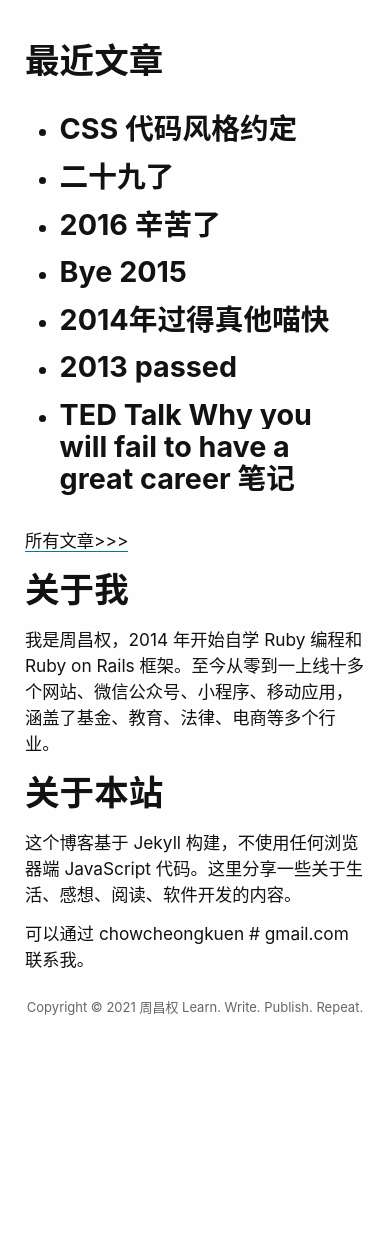
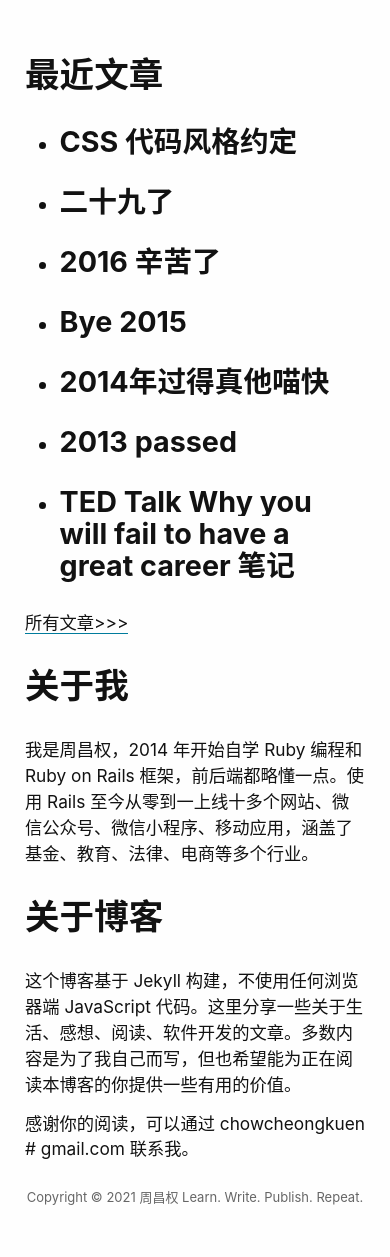
Before and after one commit to chowcheongkuen/chowcheongkuen.github.io, a Jekyll site: the page built from index.html, in a window 390 px wide. Built offline with Jekyll 4.4.1, drawn with Linux system fonts in a browser that asks for light colours; before the commit the page ends 1067 px from its top, so only the background shows below that.

Commit message:
feat: Update layout and style

```diff
--- a/_includes/about.html
+++ /dev/null
@@ -1,9 +0,0 @@
-<h1>关于我</h1>
-
-<p>我是周昌权，2014 年开始自学 Ruby 编程和 Ruby on Rails 框架。至今从零到一上线十多个网站、微信公众号、小程序、移动应用，涵盖了基金、教育、法律、电商等多个行业。</p>
-
-<h1>关于本站</h1>
-
-<p>这个博客基于 Jekyll 构建，不使用任何浏览器端 JavaScript 代码。这里分享一些关于生活、感想、阅读、软件开发的内容。</p>
-
-<p>可以通过 chowcheongkuen # gmail.com 联系我。</p>
--- a/_layouts/home.html
+++ b/_layouts/default.html
@@ -4,7 +4,7 @@
     <meta charset="utf-8">
     <meta name="viewport" content="width=device-width,initial-scale=1,maximum-scale=1">
     <title>{{ page.title | default: site.title  }}</title>
-    <link rel="stylesheet" href="/assets/css/styles.css">
+    <link rel="stylesheet" href="/assets/css/default.css">
   </head>
   <body>
     {{ content }}
--- a/_layouts/post.html
+++ b/_layouts/post.html
@@ -4,7 +4,7 @@
     <meta charset="utf-8">
     <meta name="viewport" content="width=device-width,initial-scale=1,maximum-scale=1">
     <title>{{ page.title | default: site.title  }}</title>
-    <link rel="stylesheet" href="/assets/css/styles.css">
+    <link rel="stylesheet" href="/assets/css/blog.css">
   </head>
   <body>
     <article>
@@ -15,7 +15,7 @@
       {{ content }}
 
       <p class="p-final">
-        <a href="/blog" class="back">Go back</a>
+        <a href="/blog">&lt;&lt;&lt;文章列表</a>
       </p>
     </article>
     {% include footer.html %}
--- a/_sass/main.scss
+++ b/_sass/_common.scss
@@ -24,7 +24,6 @@ body {
 }
 
 ul {
-  overflow: hidden;
   padding-left: 2em;
 }
 
@@ -45,7 +44,6 @@ a {
 
 h1, h2, h3, h4 {
   line-height: 1.125;
-  max-width: 800px;
 }
 
 h2 a, h3 a, h4 a {
@@ -58,81 +56,14 @@ h2 a:hover, h3 a:hover, h4 a:hover {
 
 h1 {
   font-size: 2rem;
-  margin: 5% auto;
+  margin: 1.8rem auto;
 }
 
 h2 {
   font-size: 1.66rem;
-  margin: 5% auto;
+  margin: 1.6rem auto;
 }
 
 h3 {
   font-size: 1.25rem;
 }
-
-pre {
-  overflow-x: auto;
-  padding: 1rem;
-  border: 1px solid;
-  border-radius: 0.33rem;
-}
-
-code {
-  font-family: Menlo, Monaco, Consolas, "Andale Mono", "lucida console", "Courier New", monospace;
-  font-size: 0.85em;
-}
-
-.link {
-  font-size: 1.3rem;
-  line-height: 1.125;
-  max-width: 800px;
-  margin: 5% auto;
-}
-
-.back {
-  font-size: 1.25rem;
-  border-radius: 0.33em;
-  background: #111;
-  color: #fefefe;
-  padding: 0.75rem;
-  border: 0;
-}
-
-.p-final {
-  padding-top: 2rem;
-  padding-bottom: 2rem;
-}
-
-.date {
-  margin-top: -1rem;
-  margin-bottom: 2rem;
-}
-
-@media screen and (max-width: 45em) {
-  body {
-    padding: 25px;
-  }
-
-  body a {
-    hyphens: auto;
-  }
-
-  h1 {
-   margin-left: 0;
-   max-width: 75%;
-  }
-
-  code {
-    word-break: break-all;
-  }
-}
-
-@media print {
-  a {
-    border: 0;
-  }
-
-  pre code {
-    white-space: pre-wrap !important;
-  }
-}
--- /dev/null
+++ b/_sass/_index.scss
@@ -0,0 +1,5 @@
+.link {
+  font-size: 1.3rem;
+  line-height: 1.125;
+  margin: 1rem auto;
+}
--- /dev/null
+++ b/_sass/_post.scss
@@ -0,0 +1,31 @@
+
+pre {
+  overflow-x: auto;
+  padding: 1rem;
+  border: 1px solid;
+  border-radius: 0.33rem;
+}
+
+code {
+  font-family: Menlo, Monaco, Consolas, "Andale Mono", "lucida console", "Courier New", monospace;
+  font-size: 0.85em;
+}
+
+.date {
+  margin-top: -1rem;
+  margin-bottom: 2rem;
+}
+
+.back {
+  font-size: 1.25rem;
+  border-radius: 0.33em;
+  background: #111;
+  color: #fefefe;
+  padding: 0.75rem;
+  border: 0;
+}
+
+.p-final {
+  padding-top: 2rem;
+  padding-bottom: 2rem;
+}
--- /dev/null
+++ b/_sass/_print.scss
@@ -0,0 +1,13 @@
+@media print {
+  a {
+    border: 0;
+  }
+
+  pre code {
+    white-space: pre-wrap !important;
+  }
+
+  .p-final {
+    display: none;
+  }
+}
--- /dev/null
+++ b/_sass/_responsive.scss
@@ -0,0 +1,18 @@
+@media screen and (max-width: 45em) {
+  body {
+    padding: 25px;
+  }
+
+  body a {
+    hyphens: auto;
+  }
+
+  h1 {
+   margin-left: 0;
+   max-width: 75%;
+  }
+
+  code {
+    word-break: break-all;
+  }
+}
--- /dev/null
+++ b/assets/css/blog.scss
@@ -0,0 +1,9 @@
+---
+---
+
+@import "common";
+@import "post";
+@import "footer";
+@import "syntax";
+@import "responsive";
+@import "print";
--- /dev/null
+++ b/assets/css/default.scss
@@ -0,0 +1,7 @@
+---
+---
+
+@import "common";
+@import "index";
+@import "footer";
+@import "responsive";
--- a/assets/css/styles.scss
+++ /dev/null
@@ -1,6 +0,0 @@
----
----
-
-@import "main";
-@import "footer";
-@import "syntax";
--- a/blog.html
+++ b/blog.html
@@ -1,5 +1,5 @@
 ---
-layout: home
+layout: default
 permalink: /blog
 ---
 
--- a/index.html
+++ b/index.html
@@ -1,17 +1,27 @@
 ---
-layout: home
+layout: default
 ---
 
 <h1>最近文章</h1>
 
-<ul>
+<ul class="recent-posts-list">
   {% for post in site.posts limit: 7 %}
     <li class="link">
-      <h2><a href="{{ post.url }}">{{ post.title }}</a></h2>
+      <h2>
+        <a href="{{ post.url }}">{{ post.title }}</a>
+      </h2>
     </l>
   {% endfor %}
 </ul>
 
-<p><a href="/blog">所有文章>>></a></p>
+<p><a href="/blog">所有文章&gt;&gt;&gt;</a></p>
 
-{% include about.html %}
+<h1>关于我</h1>
+
+<p>我是周昌权，2014 年开始自学 Ruby 编程和 Ruby on Rails 框架，前后端都略懂一点。使用 Rails 至今从零到一上线十多个网站、微信公众号、微信小程序、移动应用，涵盖了基金、教育、法律、电商等多个行业。</p>
+
+<h1>关于博客</h1>
+
+<p>这个博客基于 Jekyll 构建，不使用任何浏览器端 JavaScript 代码。这里分享一些关于生活、感想、阅读、软件开发的文章。多数内容是为了我自己而写，但也希望能为正在阅读本博客的你提供一些有用的价值。</p>
+
+<p>感谢你的阅读，可以通过 chowcheongkuen # gmail.com 联系我。</p>
```
Also changed, not shown: _sass/_footer.scss (renamed from _sass/footer.scss), _sass/_syntax.scss (renamed from _sass/syntax.scss).
